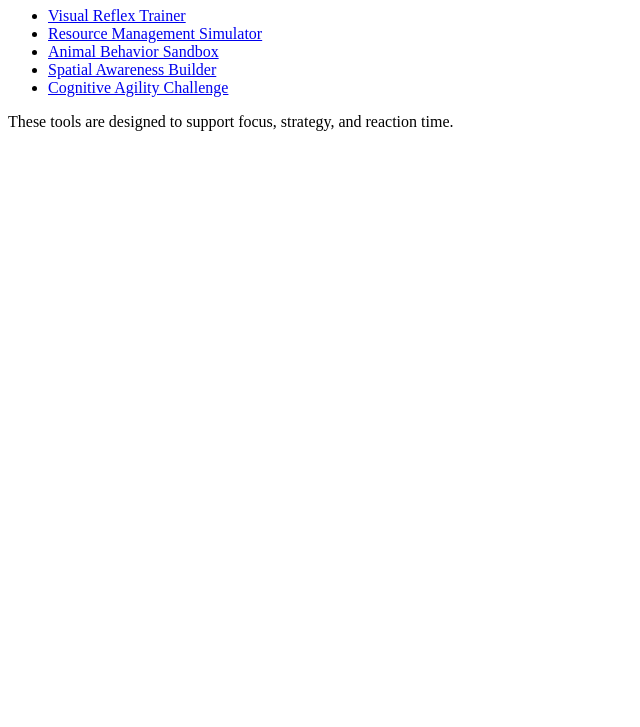
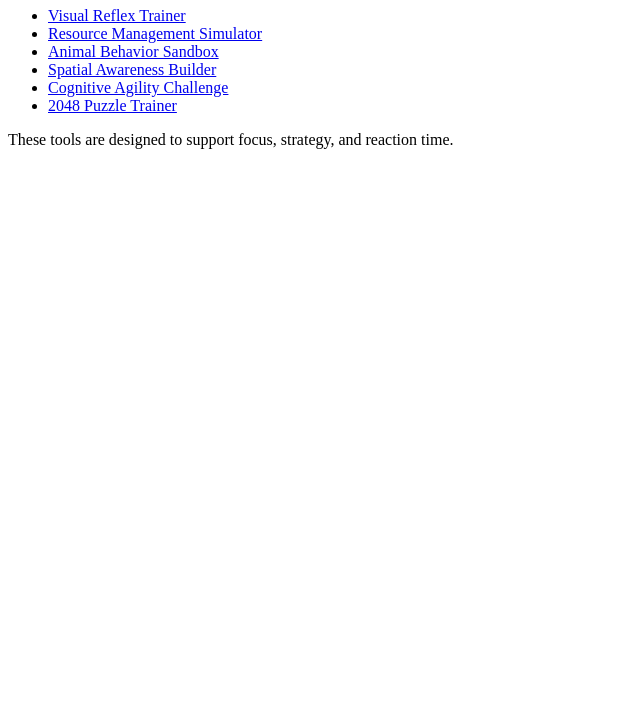
Before and after one commit to 1297408-lgtm/focus-resources, a plain HTML site: page index.html in a window 1280 px wide. Shown: the part 73-800 px from the top of the page, without its empty margins (0-640 px from the left). Drawn offline with Linux system fonts and the light colour scheme.

Commit message:
Update index.html

```diff
--- a/index.html
+++ b/index.html
@@ -11,6 +11,7 @@
     <li><a href="https://taming.io" target="_blank">Animal Behavior Sandbox</a></li>
     <li><a href="https://gun-knight.io" target="_blank">Spatial Awareness Builder</a></li>
     <li><a href="https://venge.io" target="_blank">Cognitive Agility Challenge</a></li>
+    <li><a href="https://play2048.co" target="_blank">2048 Puzzle Trainer</a></li>
   </ul>
   <p>These tools are designed to support focus, strategy, and reaction time.</p>
 </body>
```
